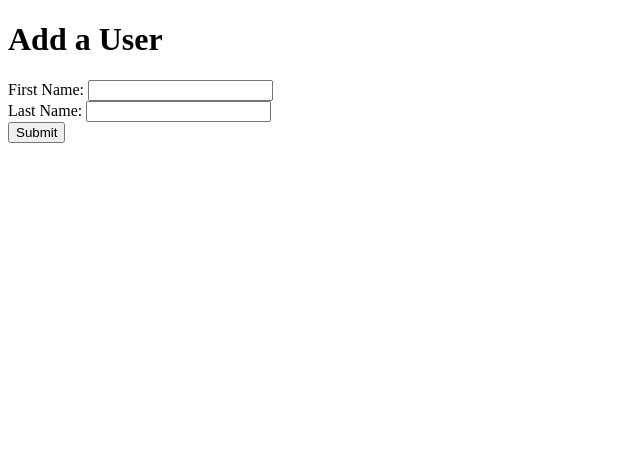
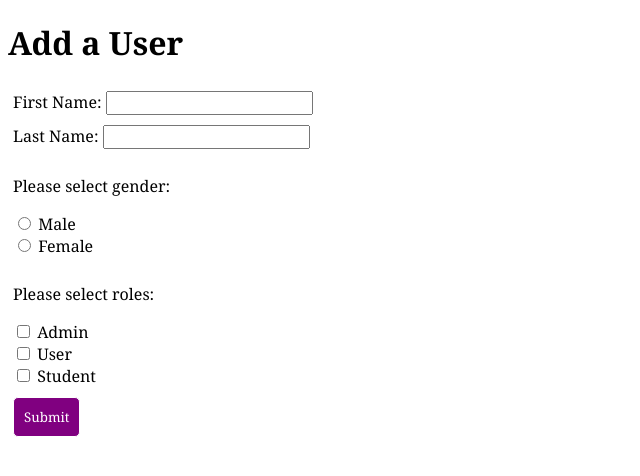
Before and after one commit to chirag2506/activities, a FastAPI app: template fast_api_practice/templates/addUser.html in a window 1280 px wide. Shown: the top 476 px of the page, without its empty margins (0-640 px from the left). Run offline with FastAPI, Linux system fonts and the light colour scheme; the template is opened without the code that fills it, so the values that code supplies are empty.

Commit message:
new user role and gender selection added

```diff
--- a/fast_api_practice/main.py
+++ b/fast_api_practice/main.py
@@ -17,5 +17,3 @@ app.mount("/static", StaticFiles(directory="static"), name="static")
 # @app.get("/")
 # def root():
 #     return {"Hello":"World!"}
-
-#need to learn push(update) too
--- /dev/null
+++ b/fast_api_practice/static/styles/addUser.css
@@ -0,0 +1,18 @@
+*{
+    font-family: Cambria, Cochin, Georgia, Times, 'Times New Roman', serif;
+}
+
+.fields{
+    padding: 5px;
+}
+
+.form_buttons{
+    border: 1px solid;
+    border-radius: 5px;
+    padding: 10px;
+    background-color: purple;
+    color: white;
+}
+.form_buttons:hover{
+    background-color: violet;
+}
--- a/fast_api_practice/templates/addUser.html
+++ b/fast_api_practice/templates/addUser.html
@@ -6,22 +6,49 @@
     <meta http-equiv="X-UA-Compatible" content="IE=edge">
     <meta name="viewport" content="width=device-width, initial-scale=1.0">
     <title>Add a User</title>
+    <link rel="stylesheet" href="{{ url_for('static', path='styles/addUser.css') }}">
 </head>
 
 <body>
     <h1>Add a User</h1>
     <div>
         <form action="/added_successfully" method="post" enctype="multipart/form-data">
-            <div>
+            <div class="fields">
                 <label for="first_name">First Name:</label>
                 <input type="text" name="first_name" id="first_name">
             </div>
-            <div>
+            <div class="fields">
                 <label for="last_name">Last Name:</label>
                 <input type="text" name="last_name" id="last_name">
             </div>
-            <div>
-                <input type="submit" value="Submit">
+            <div class="fields">
+                <p>Please select gender:</p>
+                <div>
+                    <input type="radio" name="gender" id="male" value="male">
+                    <label for="male">Male</label>
+                </div>
+                <div>
+                    <input type="radio" name="gender" id="female" value="female">
+                    <label for="female">Female</label>
+                </div>
+            </div>
+            <div class="fields">
+                <p>Please select roles:</p>
+                <div>
+                    <input type="checkbox" name="roles" id="admin" value="admin">
+                    <label for="admin">Admin</label>
+                </div>
+                <div>
+                    <input type="checkbox" name="roles" id="user" value="user">
+                    <label for="user">User</label>
+                </div>
+                <div>
+                    <input type="checkbox" name="roles" id="student" value="student">
+                    <label for="student">Student</label>
+                </div>
+            </div>
+            <div class="fields">
+                <input type="submit" value="Submit" class="form_buttons">
             </div>
         </form>
     </div>
--- a/fast_api_practice/templates/user.html
+++ b/fast_api_practice/templates/user.html
@@ -6,7 +6,7 @@
     <meta http-equiv="X-UA-Compatible" content="IE=edge">
     <meta name="viewport" content="width=device-width, initial-scale=1.0">
     <title>Users</title>
-    <link rel="stylesheet" href="{{ url_for('static', path='styles/users.css') }}">
+    <link rel="stylesheet" href="{{ url_for('static', path='styles/user.css') }}">
 </head>
 
 <body>
```
Also changed, not shown: fast_api_practice/apis/users.py (+15 -4 lines), fast_api_practice/templates/index.html (+39 -5 lines), fast_api_practice/static/styles/user.css (renamed from fast_api_practice/static/styles/users.css).
